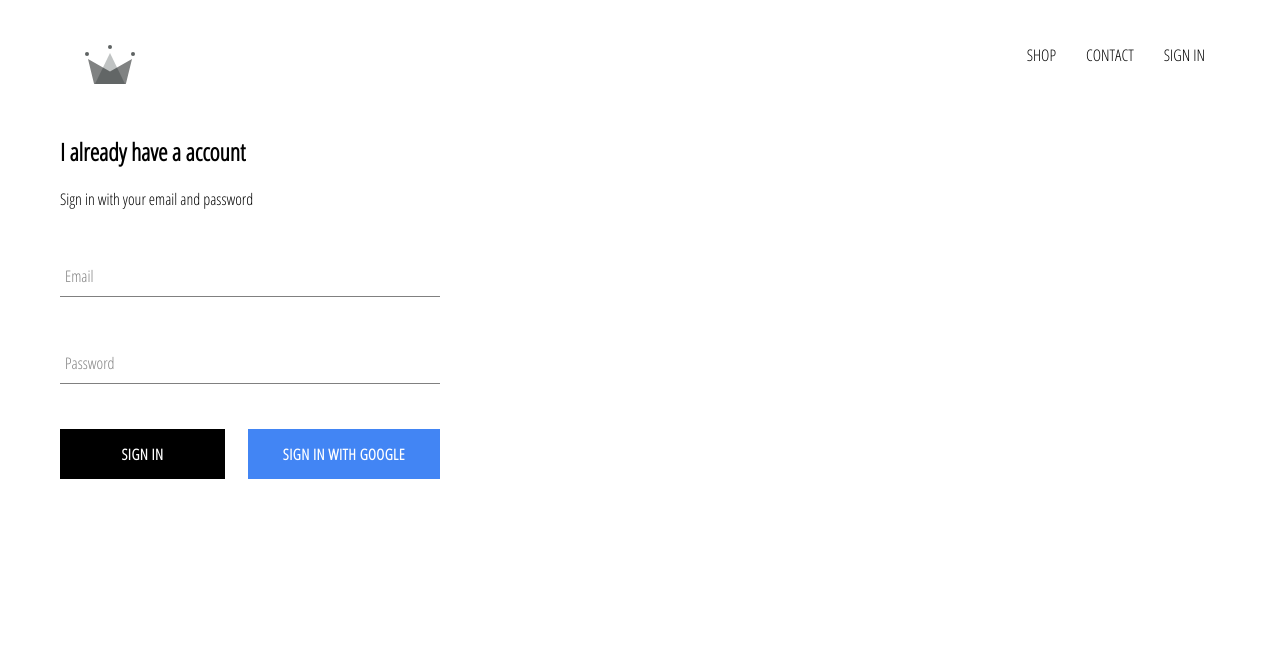
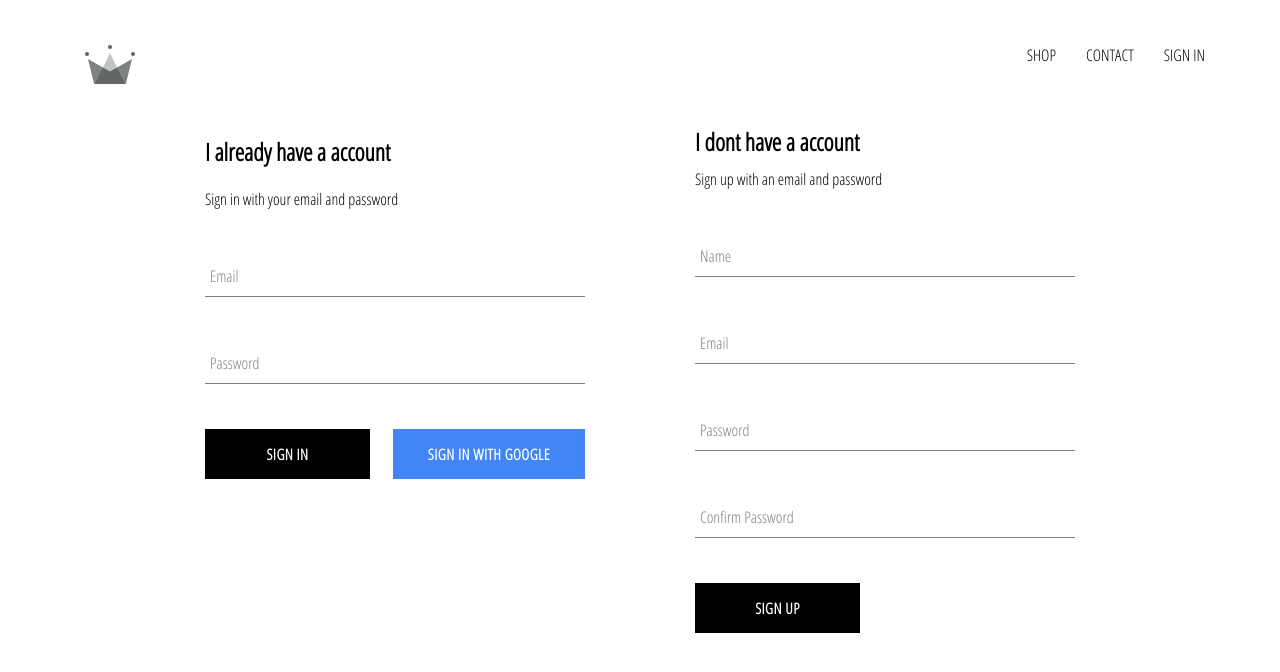
Before and after one commit to akhiljayan29aj/crwn-clothing, a React (Create React App) app: page /signin in a window 1280 px wide. Shown: the top 672 px of the page. Built offline with nearby package versions, Linux system fonts and the light colour scheme; no server answers.

Commit message:
Sign-in and sign-up page functionality done

```diff
--- a/src/App.js
+++ b/src/App.js
@@ -5,7 +5,7 @@
 import ShopPage from './pages/shop/shop.component';
 import Header from './components/header/header.component';
 import SignInAndSignUpPage from './pages/sign-in-and-sign-up/sign-in-and-sign-up.component';
-import { auth } from './firebase/firebase.utils';
+import { auth, createUserProfileDocument } from './firebase/firebase.utils';
 
 class App extends React.Component {
 	constructor() {
@@ -16,9 +16,25 @@
 	unsubscribeFromAuth = null;
 
 	componentDidMount() {
-		this.unsubscribeFromAuth = auth.onAuthStateChanged((user) => {
-			this.setState({ currentUser: user });
-			console.log(user);
+		this.unsubscribeFromAuth = auth.onAuthStateChanged(async (userAuth) => {
+			if (userAuth) {
+				const userRef = await createUserProfileDocument(userAuth);
+
+				userRef.onSnapshot((snapshot) => {
+					this.setState(
+						{
+							currentUser: {
+								id: snapshot.id,
+								...snapshot.data()
+							}
+						},
+						() => console.log(this.state)
+					);
+				});
+				console.log(this.state);
+			} else {
+				this.setState({ currentUser: userAuth });
+			}
 		});
 	}
 
--- /dev/null
+++ b/src/components/sign-up/sign-up.component.jsx
@@ -0,0 +1,93 @@
+import React from 'react';
+import './sign-up.styles.scss';
+import { auth, createUserProfileDocument } from '../../firebase/firebase.utils';
+import FormInput from '../form-input/form-input.component';
+import CustomButton from '../custom-button/custom-button.component';
+
+class SignUp extends React.Component {
+	constructor() {
+		super();
+		this.state = {
+			displayName: '',
+			email: '',
+			password: '',
+			confirmPassword: ''
+		};
+	}
+
+	handleChange = (e) => {
+		const { name, value } = e.target;
+		this.setState({ [name]: value });
+	};
+
+	handleSubmit = async (e) => {
+		e.preventDefault();
+		const { displayName, email, password, confirmPassword } = this.state;
+
+		if (password !== confirmPassword) {
+			alert("Password didn't match");
+			return;
+		}
+
+		try {
+			const { user } = await auth.createUserWithEmailAndPassword(email, password);
+
+			await createUserProfileDocument(user, { displayName });
+
+			this.setState({
+				displayName: '',
+				email: '',
+				password: '',
+				confirmPassword: ''
+			});
+		} catch (err) {
+			console.log(`There was a error in signup: ${err.message}`);
+		}
+	};
+
+	render() {
+		return (
+			<div className="sign-up">
+				<h2 className="title">I dont have a account</h2>
+				<span>Sign up with an email and password</span>
+				<form className="sign-up-form" onSubmit={this.handleSubmit}>
+					<FormInput
+						name="displayName"
+						type="text"
+						label="Name"
+						onChange={this.handleChange}
+						value={this.state.displayName}
+						required
+					/>
+					<FormInput
+						name="email"
+						type="email"
+						label="Email"
+						onChange={this.handleChange}
+						value={this.state.email}
+						required
+					/>
+					<FormInput
+						name="password"
+						type="password"
+						label="Password"
+						onChange={this.handleChange}
+						value={this.state.password}
+						required
+					/>
+					<FormInput
+						name="confirmPassword"
+						type="password"
+						label="Confirm Password"
+						onChange={this.handleChange}
+						value={this.state.confirmPassword}
+						required
+					/>
+					<CustomButton type="submit">SIGN UP</CustomButton>
+				</form>
+			</div>
+		);
+	}
+}
+
+export default SignUp;
--- /dev/null
+++ b/src/components/sign-up/sign-up.styles.scss
@@ -0,0 +1,9 @@
+.sign-up {
+	display: flex;
+	flex-direction: column;
+	width: 380px;
+
+	.title {
+		margin: 10px 0;
+	}
+}
--- a/src/firebase/firebase.utils.js
+++ b/src/firebase/firebase.utils.js
@@ -12,6 +12,29 @@
 	measurementId: 'G-HTLBY8VW7J'
 };
 
+export const createUserProfileDocument = async (userAuth, additionData) => {
+	if (!userAuth) {
+		return;
+	}
+	const userRef = firestore.doc(`users/${userAuth.uid}`);
+	const snapShot = await userRef.get();
+	if (!snapShot.exists) {
+		const { displayName, email } = userAuth;
+		const createdAt = new Date();
+		try {
+			await userRef.set({
+				displayName,
+				email,
+				createdAt,
+				...additionData
+			});
+		} catch (err) {
+			console.log('Error Crearing User', err.message);
+		}
+	}
+	return userRef;
+};
+
 firebase.initializeApp(config);
 
 export const auth = firebase.auth();
--- a/src/pages/sign-in-and-sign-up/sign-in-and-sign-up.component.jsx
+++ b/src/pages/sign-in-and-sign-up/sign-in-and-sign-up.component.jsx
@@ -1,10 +1,12 @@
 import React from 'react';
 import './sign-in-and-sign-up.styles.scss';
-import SignIn from '../../components/sign-in/sign-in..component';
+import SignIn from '../../components/sign-in/sign-in.component';
+import SignUp from '../../components/sign-up/sign-up.component';
 
 const SignInAndSignUpPage = () => (
-	<div>
+	<div className="sign-in-and-sign-up">
 		<SignIn />
+		<SignUp />
 	</div>
 );
 
--- a/src/pages/sign-in-and-sign-up/sign-in-and-sign-up.styles.scss
+++ b/src/pages/sign-in-and-sign-up/sign-in-and-sign-up.styles.scss
@@ -0,0 +1,6 @@
+.sign-in-and-sign-up {
+	width: 870px;
+	display: flex;
+	justify-content: space-between;
+	margin: 10px auto;
+}
```
Also changed, not shown: src/components/sign-in/sign-in.component.jsx (renamed from src/components/sign-in/sign-in..component.jsx).
